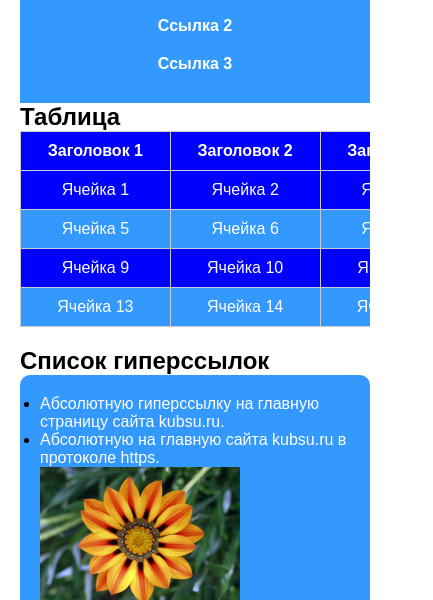
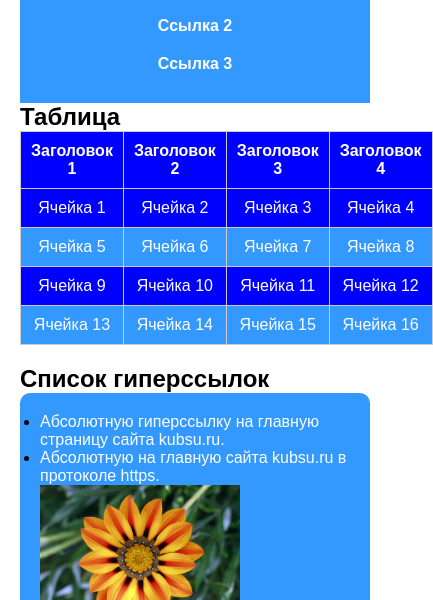
Before and after one commit to Yaroslav769/musical-octo-palm-tree, a plain HTML site: page index.html in a window 390 px wide. Shown: the part 222-822 px from the top of the page, 433 px wide, since content can reach past the window. Drawn offline with Linux system fonts and the light colour scheme.

Commit message:
Add files via upload

```diff
--- a/styles.css
+++ b/styles.css
@@ -116,13 +116,4 @@ ul li a:hover {
         display: block;  /* Каждая ссылка будет на новой строке */
     }
 
-    /* Сохраняем таблицу полностью с горизонтальной прокруткой */
-    .table-section {
-        overflow-x: auto;
-    }
-
-    table {
-        width: 100%;
-        min-width: 600px; /* Устанавливаем минимальную ширину для таблицы */
-    }
 }
```
